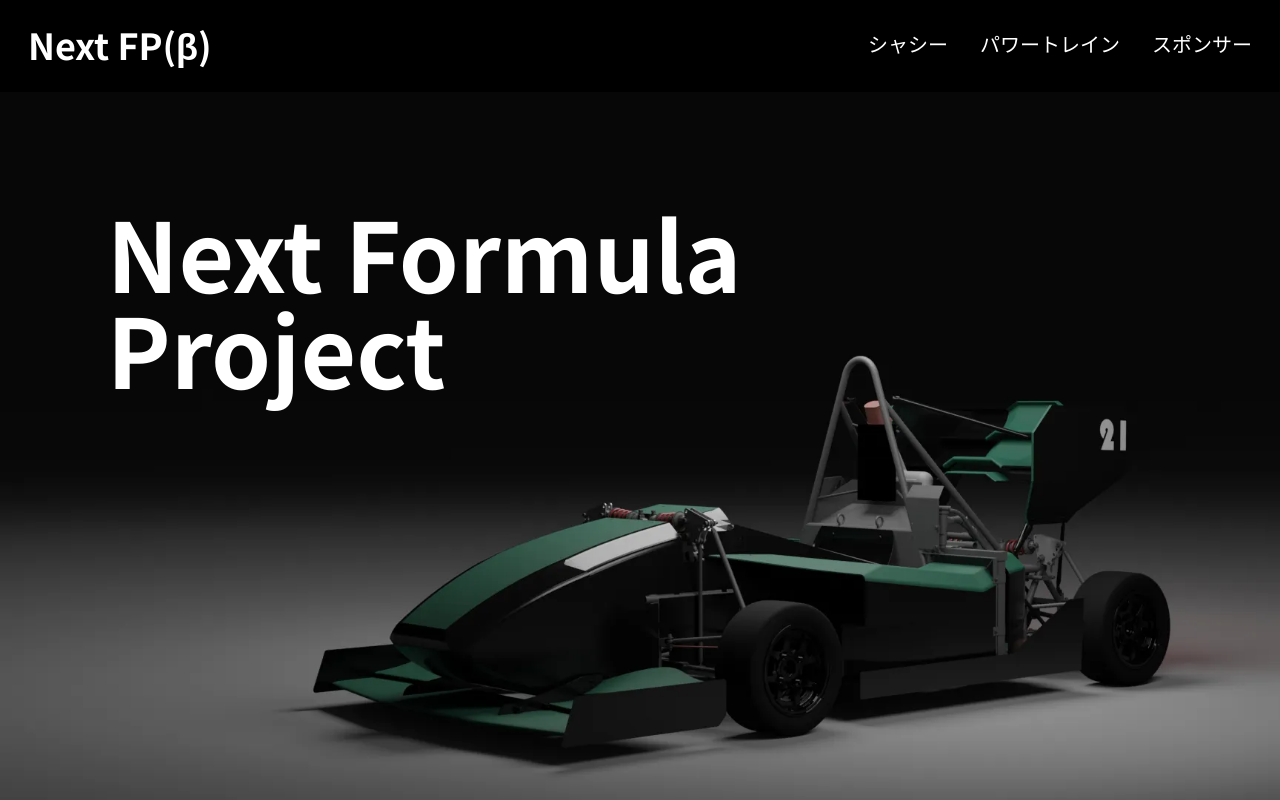
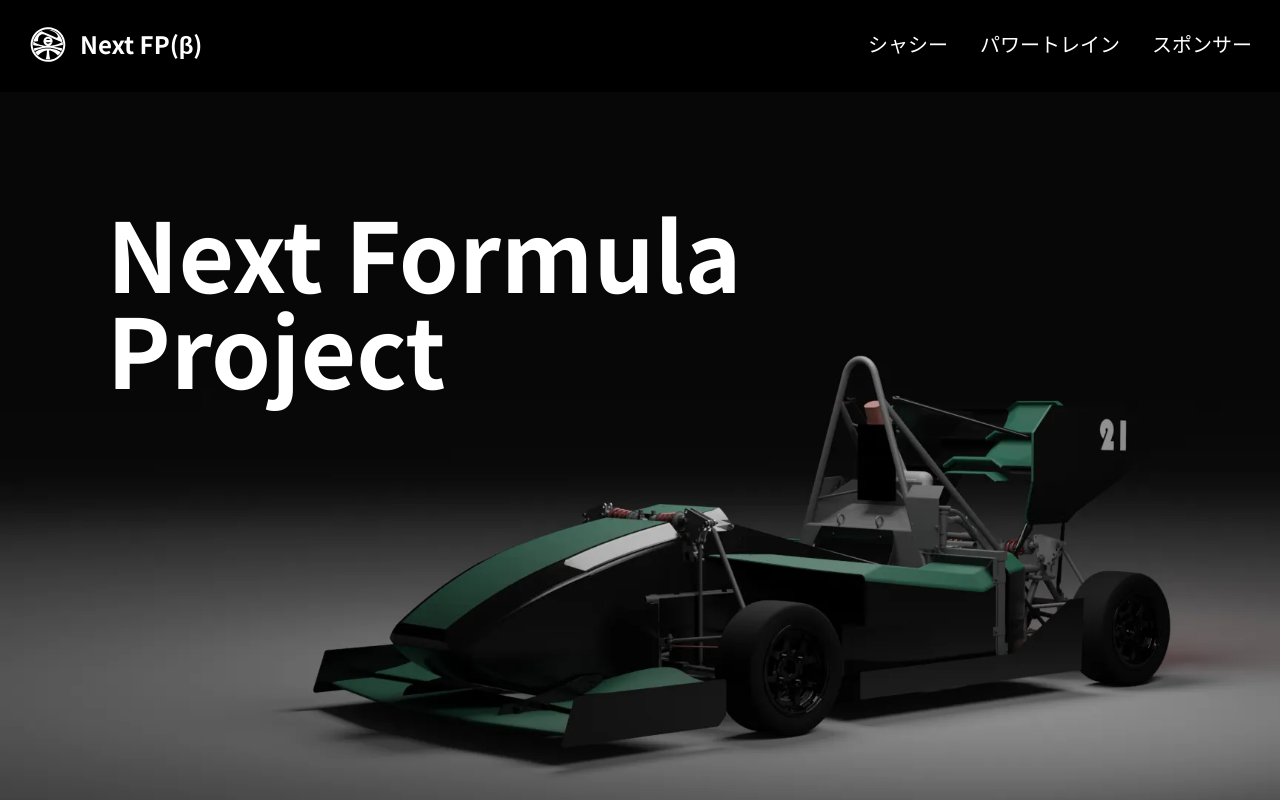
Before and after one commit to nextfp/nextPage, a Next.js app: page / in a window 1280 px wide. Shown: the top 800 px of the page. Built offline with nearby package versions, Linux system fonts and the light colour scheme.

Commit message:
ヘッダーにロゴを追加

```diff
--- a/components/Header.tsx
+++ b/components/Header.tsx
@@ -1,14 +1,17 @@
+import Image from "next/image";
 import MobileNav from "./MobileNav";
 import Link from "./Link";
 import headerNavLinks from "@/data/headerNavLinks";
+import NextFPLogo from "@/public/nextFP";
 
 export default function Header() {
   return (
     <header className="sticky top-0 z-50 w-full bg-gradient-to-b from-black py-6">
       <div className="container mx-auto  pb-1 text-white">
         <div className="mx-7 flex items-center justify-between">
-          <a className="text-4xl font-semibold" href="./">
-            Next FP(β)
+          <a className="flex gap-3 items-center" href="./">
+            <NextFPLogo />
+            <p className="text-2xl font-semibold">Next FP(β)</p>
           </a>
           <div className="hidden md:block">
             <div className="flex gap-8">
--- /dev/null
+++ b/public/nextFP.tsx
@@ -0,0 +1,25 @@
+const NextFPLogo = () => {
+  return (
+    <svg
+      version="1.0"
+      xmlns="http://www.w3.org/2000/svg"
+      width="30.000000pt"
+      height="30.000000pt"
+      viewBox="0 0 600.000000 600.000000"
+      preserveAspectRatio="xMidYMid meet"
+    >
+      <g
+        transform="translate(0.000000,600.000000) scale(0.100000,-0.100000)"
+        fill="#FFFFFF"
+        stroke="none"
+      >
+        <path d="M2795 5509 c-592 -46 -1164 -303 -1599 -719 -280 -267 -513 -630 -646 -1005 -48 -135 -97 -336 -121 -496 -29 -189 -31 -513 -6 -699 81 -587 333 -1097 742 -1505 877 -875 2245 -1009 3278 -321 238 158 486 396 655 627 258 354 433 807 481 1251 16 144 14 457 -4 595 -101 765 -509 1427 -1141 1846 -377 250 -796 391 -1264 427 -151 11 -215 11 -375 -1z m545 -314 c1075 -169 1870 -1034 1952 -2121 55 -728 -272 -1478 -844 -1939 -327 -263 -693 -423 -1123 -492 -152 -24 -497 -24 -650 0 -263 41 -454 101 -690 217 -568 279 -972 743 -1171 1347 -330 998 71 2104 966 2663 113 71 341 180 466 223 163 57 370 101 559 121 89 9 434 -3 535 -19z" />
+        <path d="M3197 5049 c5 -5 94 -31 199 -58 241 -62 323 -90 459 -156 152 -73 253 -143 368 -254 149 -144 246 -316 264 -470 11 -93 -55 -163 -161 -169 l-61 -4 -670 292 c-1651 720 -1535 670 -1570 670 -53 0 -265 -128 -425 -256 -275 -220 -523 -552 -650 -869 -41 -102 -115 -320 -123 -362 l-6 -33 355 0 c333 0 356 1 350 17 -17 44 -18 279 -2 378 18 109 74 288 108 344 64 107 182 210 303 266 97 45 164 59 275 59 139 0 244 -36 800 -279 261 -114 612 -267 780 -340 168 -73 483 -210 700 -305 217 -94 414 -181 438 -192 77 -36 157 -10 194 63 26 49 22 86 -18 211 -130 403 -372 755 -711 1037 -221 184 -615 383 -816 411 -88 13 -393 12 -380 -1z" />
+        <path d="M2865 4076 c-209 -48 -380 -182 -469 -369 -24 -51 -49 -113 -55 -139 -44 -186 -8 -382 100 -543 105 -157 275 -264 467 -295 97 -16 -276 -3 -428 15 -478 55 -933 185 -1280 367 -102 53 -288 170 -361 227 -22 17 -29 19 -38 8 -7 -9 -13 -104 -17 -259 l-7 -246 54 -11 c48 -10 363 -69 569 -106 93 -17 403 -75 614 -114 87 -16 160 -32 162 -34 2 -2 -78 -18 -179 -37 -750 -137 -1120 -209 -1129 -218 -8 -8 1 -44 32 -134 34 -99 90 -229 105 -246 2 -2 47 21 102 50 54 29 134 70 178 90 44 20 112 51 150 69 174 80 525 178 798 223 294 49 438 60 782 59 342 0 487 -12 765 -59 268 -45 606 -141 780 -221 41 -19 111 -51 155 -71 44 -20 124 -61 177 -89 54 -29 99 -53 101 -53 2 0 20 35 40 78 51 111 110 293 99 304 -8 8 -1272 248 -1305 248 -43 0 82 25 674 135 371 69 685 127 698 131 l24 5 -7 246 c-4 156 -10 251 -17 260 -9 11 -16 9 -38 -8 -73 -57 -259 -174 -361 -227 -421 -220 -1047 -372 -1595 -386 -88 -3 -146 -3 -130 0 183 29 295 83 411 199 67 67 90 99 127 176 71 145 81 134 -114 136 l-165 2 -31 -39 c-87 -114 -217 -169 -354 -150 -105 15 -213 89 -259 180 l-20 40 503 0 504 0 7 46 c26 195 -32 385 -166 546 -57 69 -196 158 -298 192 -103 34 -259 44 -355 22z m286 -338 c59 -27 117 -73 150 -119 l20 -29 -310 0 c-193 0 -311 4 -311 10 0 15 56 75 100 105 102 71 241 84 351 33z" />
+        <path d="M2660 2309 c-460 -40 -884 -149 -1235 -319 -135 -65 -278 -150 -314 -185 l-25 -24 66 -98 c36 -54 102 -139 146 -190 76 -87 198 -203 214 -203 4 0 52 42 105 94 194 186 304 272 489 381 117 70 290 155 368 181 80 28 292 74 337 74 l31 0 -7 -147 c-20 -457 -71 -825 -146 -1042 -16 -47 -30 -90 -32 -96 -4 -17 169 -33 343 -33 174 0 347 16 343 33 -2 6 -16 49 -32 96 -75 217 -126 585 -146 1042 l-7 147 31 0 c45 0 257 -46 337 -74 78 -26 251 -111 368 -181 185 -109 295 -195 489 -381 53 -52 101 -94 105 -94 16 0 140 117 210 198 79 93 202 269 202 290 0 7 -42 40 -92 73 -348 225 -819 380 -1348 445 -159 19 -641 27 -800 13z" />
+      </g>
+    </svg>
+  );
+};
+
+export default NextFPLogo;
```
